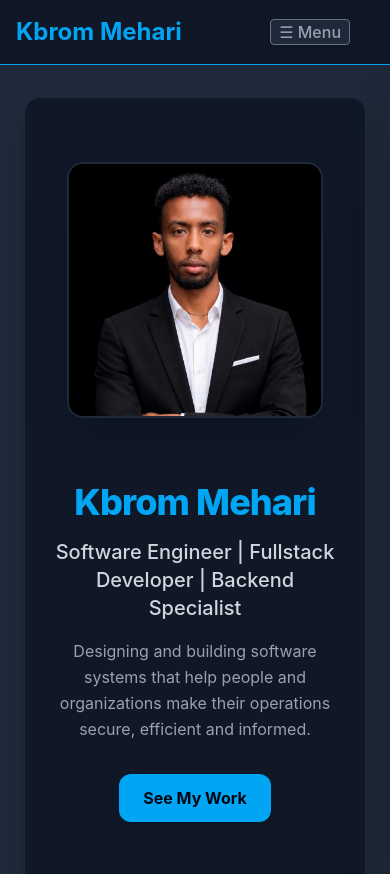
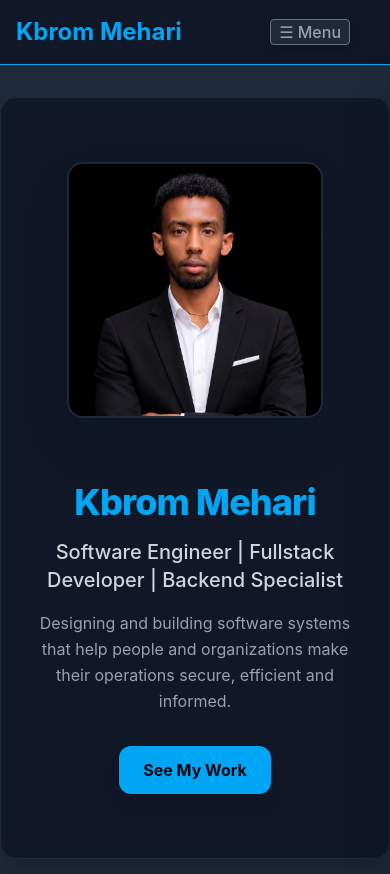
Before and after one commit to Kbrom-Mehari/Kbrom-Mehari.github.io, a React (Vite) app: page / in a window 390 px wide. Shown: the top 874 px of the page. Built offline with nearby package versions, Linux system fonts and the light colour scheme.

Commit message:
changed margin on smaller screens

```diff
--- a/src/components/Hero.jsx
+++ b/src/components/Hero.jsx
@@ -5,7 +5,7 @@ import heroImage from "../assets/hero.png";
 const Hero = () => {
 
     return (
-        <section className="bg-gray-900 my-8 px-6 py-16 md:px-12 rounded-2xl shadow-xl border border-gray-800 text-white mx-6 " id="hero">
+        <section className="bg-gray-900 my-8 px-6 py-16 md:px-12 rounded-2xl shadow-xl border border-gray-800 text-white md:mx-6 " id="hero">
             <div className="grid grid-cols-1 md:grid-cols-2 gap-16 items-center max-w-6xl mx-auto">
 
                 {/* Left Column: Bio / Text Content */}
```
